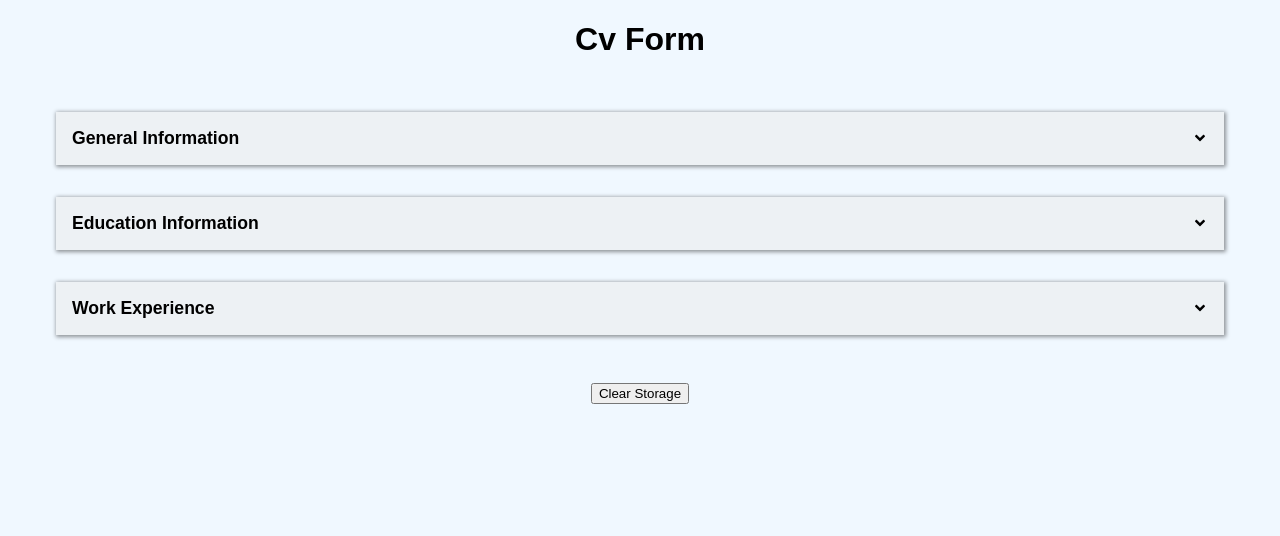
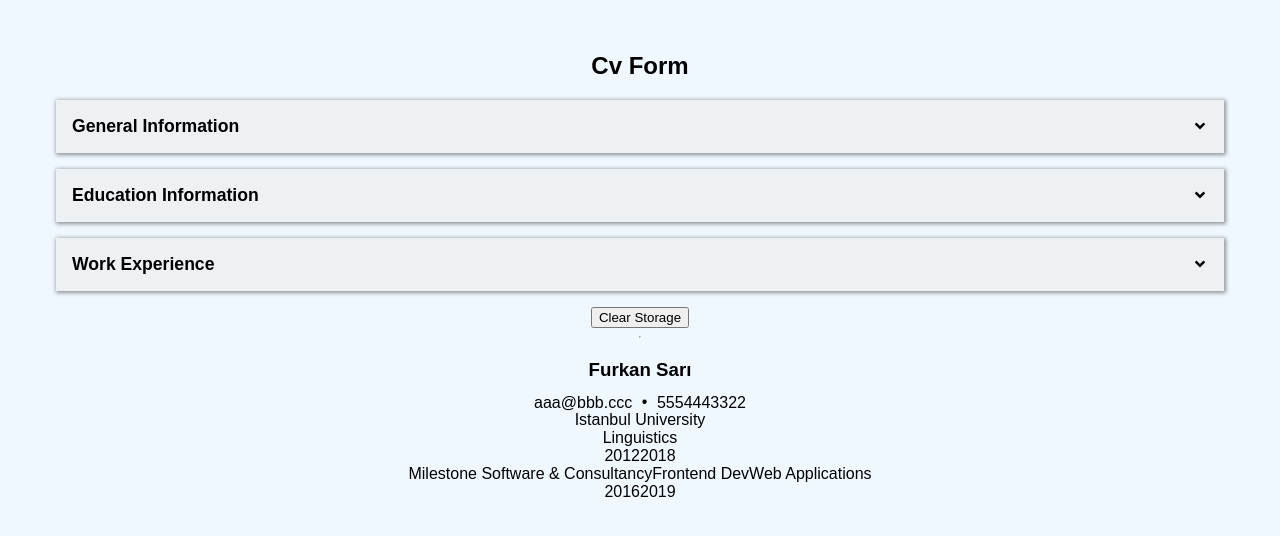
Before and after one commit to furkanssarri/cv-builder, a React (Vite) app: page / in a window 1280 px wide. Shown: the top 536 px of the page. Built offline with nearby package versions, Linux system fonts and the light colour scheme.

Commit message:
refactor: rename & reorganize code & add mockups
- renamed and relocated existing component files
- added 3 new components for temporary mock-up display
- applied styling adjustments
- minor code refactoring for consistency

```diff
--- a/src/App.css
+++ b/src/App.css
@@ -1,6 +1,4 @@
-#root {
-  text-align: center;
-}
+@import url(./components/resume/styles/CvOutput.css);
 
 .container {
   display: flex;
@@ -11,7 +9,7 @@
   padding: 1rem;
 }
 
-section {
+#form-area section {
   background-color: #e8e8e87c;
   margin: 1rem;
   padding: 1rem;
--- a/src/App.jsx
+++ b/src/App.jsx
@@ -1,8 +1,9 @@
 import "./App.css";
 import React, { useEffect, useState } from "react";
-import PersonalInfo from "./components/PersonalInfo";
-import EducationalInfo from "./components/EducationalInfo";
-import WorkExperience from "./components/WorkExperience";
+import PersonalInfo from "./components/form/PersonalInfo";
+import EducationInfo from "./components/form/EducationInfo";
+import WorkXpInfo from "./components/form/WorkXpInfo";
+import CvOutput from "./components/resume/CvOutput";
 
 function App() {
   // General Info states
@@ -162,8 +163,9 @@ function App() {
 
   return (
     <>
+      <div className="container">
+        <section id="form-area">
           <h1>Cv Form</h1>
-      <div className="container">
           <PersonalInfo
             nameValue={nameValue}
             surNameValue={surNameValue}
@@ -178,7 +180,7 @@ function App() {
             toggleOpenClose={() => toggleOpenClose("personal-info")}
           />
 
-        <EducationalInfo
+          <EducationInfo
             schoolName={schoolName}
             department={department}
             educationStartDate={educationStartDate}
@@ -192,7 +194,7 @@ function App() {
             toggleOpenClose={() => toggleOpenClose("edu-info")}
           />
 
-        <WorkExperience
+          <WorkXpInfo
             companyName={companyName}
             position={position}
             responsibilities={responsibilities}
@@ -207,11 +209,15 @@ function App() {
             handleSubmit={(e) => handleSubmit(e, "work-xp")}
             toggleOpenClose={() => toggleOpenClose("work-xp")}
           />
-      </div>
 
           <button type="button" onClick={() => sessionStorage.clear()}>
             Clear Storage
           </button>
+        </section>
+
+        <hr />
+        <CvOutput />
+      </div>
     </>
   );
 }
--- a/src/components/EducationalInfo.jsx
+++ b/src/components/form/EducationInfo.jsx
@@ -1,7 +1,7 @@
 import React from "react";
 import { FaAngleDown } from "react-icons/fa";
 
-const EducationalInfo = ({
+const EducationInfo = ({
   schoolName,
   department,
   educationStartDate,
@@ -71,4 +71,4 @@ const EducationalInfo = ({
   );
 };
 
-export default EducationalInfo;
+export default EducationInfo;
--- a/src/components/WorkExperience.jsx
+++ b/src/components/form/WorkXpInfo.jsx
@@ -1,7 +1,7 @@
 import React from "react";
 import { FaAngleDown } from "react-icons/fa";
 
-const WorkExperience = ({
+const WorkXpInfo = ({
   companyName,
   position,
   responsibilities,
@@ -77,4 +77,4 @@ const WorkExperience = ({
   );
 };
 
-export default WorkExperience;
+export default WorkXpInfo;
--- /dev/null
+++ b/src/components/resume/CvOutput.jsx
@@ -0,0 +1,24 @@
+import React from "react";
+import ResumePersonalInfo from "./ResumePersonalInfo";
+import ResumeEducationInfo from "./ResumeEducationInfo";
+import ResumeWorkExperience from "./ResumeWorkExperience";
+
+const CvOutput = () => {
+  return (
+    <>
+      <div className="resume">
+        <section id="personal-information">
+          <ResumePersonalInfo />
+        </section>
+        <section id="education-information">
+          <ResumeEducationInfo />
+        </section>
+        <section id="work-experience">
+          <ResumeWorkExperience />
+        </section>
+      </div>
+    </>
+  );
+};
+
+export default CvOutput;
--- /dev/null
+++ b/src/components/resume/ResumeEducationInfo.jsx
@@ -0,0 +1,22 @@
+import React from "react";
+
+const ResumeEducationInfo = () => {
+  return (
+    <>
+      <div className="education-information">
+        <div className="institute">
+          <span className="school-name">Istanbul University</span>
+        </div>
+        <div className="program">
+          <span className="department">Linguistics</span>
+        </div>
+        <div className="dates">
+          <span className="education-start-date">2012</span>
+          <span className="education-end-date">2018</span>
+        </div>
+      </div>
+    </>
+  );
+};
+
+export default ResumeEducationInfo;
--- /dev/null
+++ b/src/components/resume/ResumePersonalInfo.jsx
@@ -0,0 +1,24 @@
+import React from "react";
+
+const ResumePersonalInfo = () => {
+  return (
+    <>
+      <div className="personal-info">
+        <span id="full-name">
+          <h3>Furkan Sarı</h3>
+        </span>
+        <div className="contact-info">
+          <span id="email">
+            <a href="mailto:nowhere@nowhere.com">aaa@bbb.ccc</a>
+          </span>
+          •
+          <span id="phone">
+            <a href="tel:5554443322">5554443322</a>
+          </span>
+        </div>
+      </div>
+    </>
+  );
+};
+
+export default ResumePersonalInfo;
--- /dev/null
+++ b/src/components/resume/ResumeWorkExperience.jsx
@@ -0,0 +1,17 @@
+import React from "react";
+
+const ResumeWorkExperience = () => {
+  return (
+    <div className="work-experience">
+      <span className="companyName">Milestone Software & Consultancy</span>
+      <span className="position">Frontend Dev</span>
+      <span className="responsibilities">Web Applications</span>
+      <div className="dates">
+        <span className="work-start-date">2016</span>
+        <span className="work-end-date">2019</span>
+      </div>
+    </div>
+  );
+};
+
+export default ResumeWorkExperience;
--- /dev/null
+++ b/src/components/resume/styles/CvOutput.css
@@ -0,0 +1,27 @@
+.personal-info {
+  display: flex;
+  flex-direction: column;
+}
+
+.personal-info span {
+  margin: 0.3rem;
+  padding: 0.3rem;
+}
+
+#full-name {
+  margin: 0;
+}
+
+#full-name h3 {
+  margin: 0.5rem;
+}
+
+a {
+  text-decoration: none;
+  color: initial;
+}
+
+a:hover {
+  text-decoration: underline;
+  color: blue;
+}
--- a/src/index.css
+++ b/src/index.css
@@ -6,3 +6,7 @@ body {
 h2 {
   font-size: 1.1rem;
 }
+
+#root {
+  text-align: center;
+}
```
Also changed, not shown: src/components/form/PersonalInfo.jsx (renamed from src/components/PersonalInfo.jsx). Lines whose indentation alone changed are shown as unchanged.
